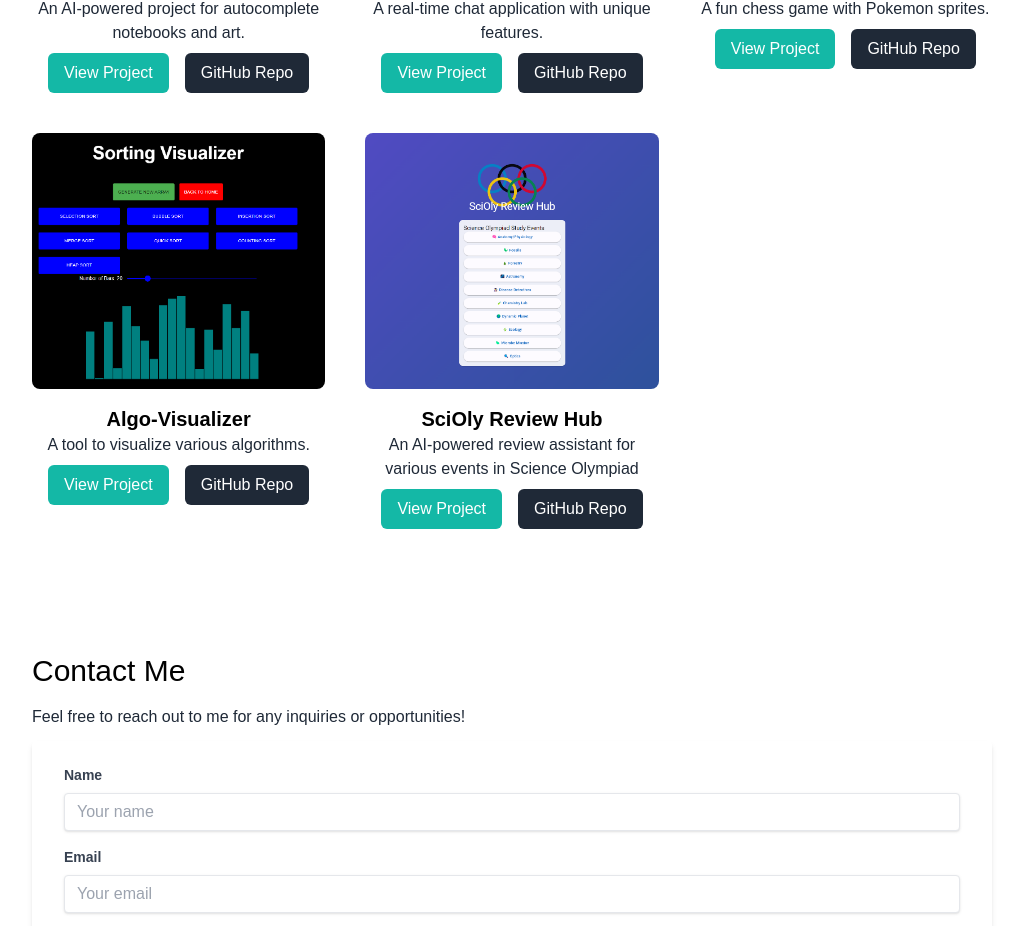
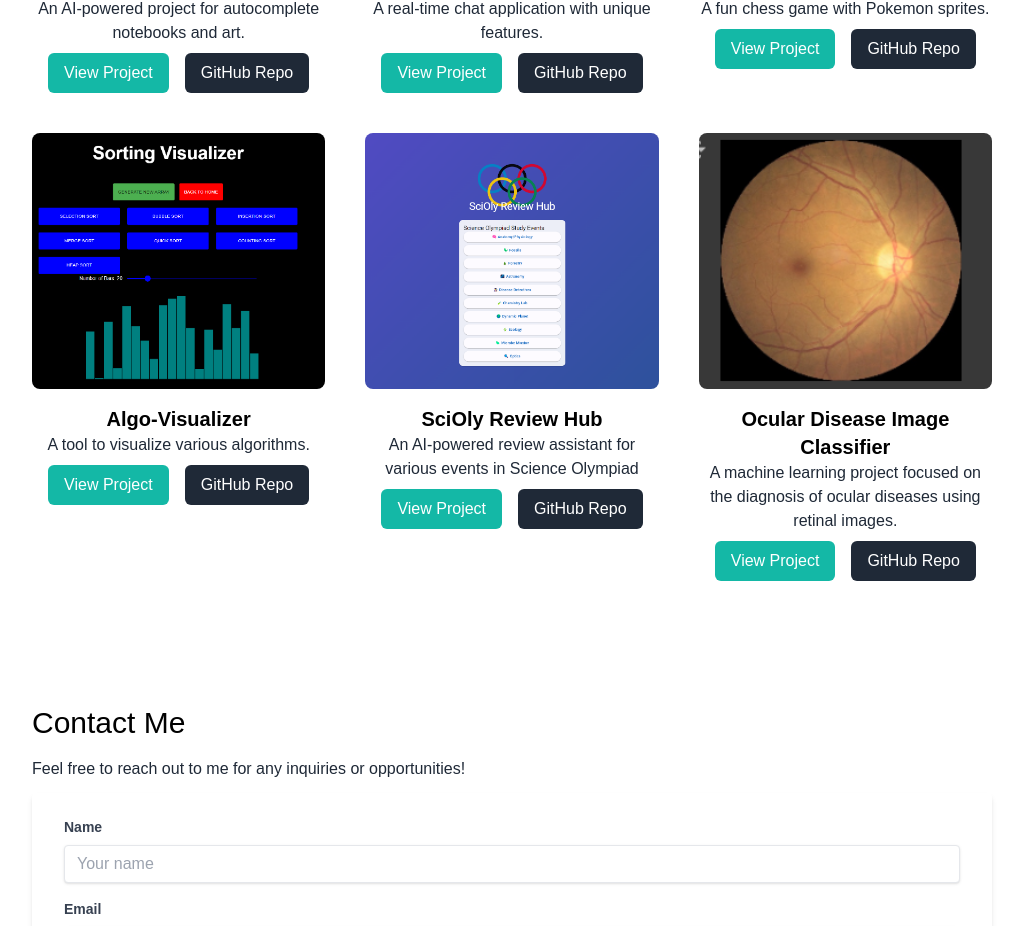
Before and after one commit to dexon888/portfolio-website, a Next.js app: page / in a window 1280 px wide. Shown: the part 2834-3760 px from the top of the page, without its empty margins (128-1151 px from the left). Built offline with nearby package versions, Linux system fonts and the light colour scheme.

Commit message:
Updated project showcase

```diff
--- a/pages/index.js
+++ b/pages/index.js
@@ -14,6 +14,7 @@ import ChirpChat1 from "../public/ChirpChatImage1.png";
 import PokemonChess1 from "../public/PokemonChessImage1.png";
 import AlgoVisualizer1 from "../public/AlgoVisualizerImage1.png";
 import ReviewHub1 from "../public/ReviewHubImage1.png";
+import Ocular1 from "../public/OcularImage1.png"
 import frameworks from "../public/frameworks.png";
 import languages from "../public/languages.png";
 import tools from "../public/tools.png";
@@ -57,7 +58,7 @@ const projects = [
       "Implemented real-time multiplayer functionality with Socket.io, enabling seamless interaction for 50+ concurrent users.",
       "Optimized game state management with MongoDB, reducing data retrieval times by 50% and ensuring efficient and scalable performance.",
       "Utilized Express.js for building robust API endpoints and Redux for managing complex state transitions within the game.",
-      "Deployed the application on Heroku for continuous integration and GitHub for version control and collaboration.",
+      "Deployed the application on Vercel for continuous integration and GitHub for version control and collaboration.",
     ]
   },
   {
@@ -84,6 +85,20 @@ const projects = [
       "Developed an AI-powered quiz generation feature using OpenAI's GPT-3.5, enabling real-time generation of customized quizzes with multiple-choice and short-answer questions, enhancing the study experience for users.",
       "Implemented a similarity-based grading system for short-answer questions, increasing the accuracy of automated grading and providing detailed feedback to students."
     ]
+  },
+  {
+    title: "Ocular Disease Image Classifier",
+    description: "A machine learning project focused on the diagnosis of ocular diseases using retinal images.",
+    image: Ocular1,
+    deployedLink: "https://colab.research.google.com/drive/1PHEuBA8Z1Wm8TZed8NtwOyxJErHPJFnE?usp=sharing",
+    repoLink: "https://colab.research.google.com/drive/1PHEuBA8Z1Wm8TZed8NtwOyxJErHPJFnE?usp=sharing",
+    detailedDescription: "This project applies both unsupervised and supervised learning techniques to classify ocular diseases from retinal images. The process includes image preprocessing, PCA for feature reduction, and model training using K-Means and CNN architectures like ResNet50 and Xception.",
+    points: [
+    "Performed image preprocessing, including flipping and grayscaling, to standardize retinal images for analysis.",
+    "Utilized Principal Component Analysis (PCA) to reduce image dimensionality, retaining 95% of variance with 31 components.",
+    "Implemented K-Means clustering to differentiate between healthy and diseased eyes, achieving up to 60% accuracy.",
+    "Developed supervised learning models using CNN architectures like ResNet50 and Xception, reaching over 50% accuracy with improved hyperparameter tuning and data augmentation."
+  ]
   }
 ];
 
```
Also changed, not shown: public/OcularImage1.png (added), 1 other file (tests, documents, lock files or other folders).
